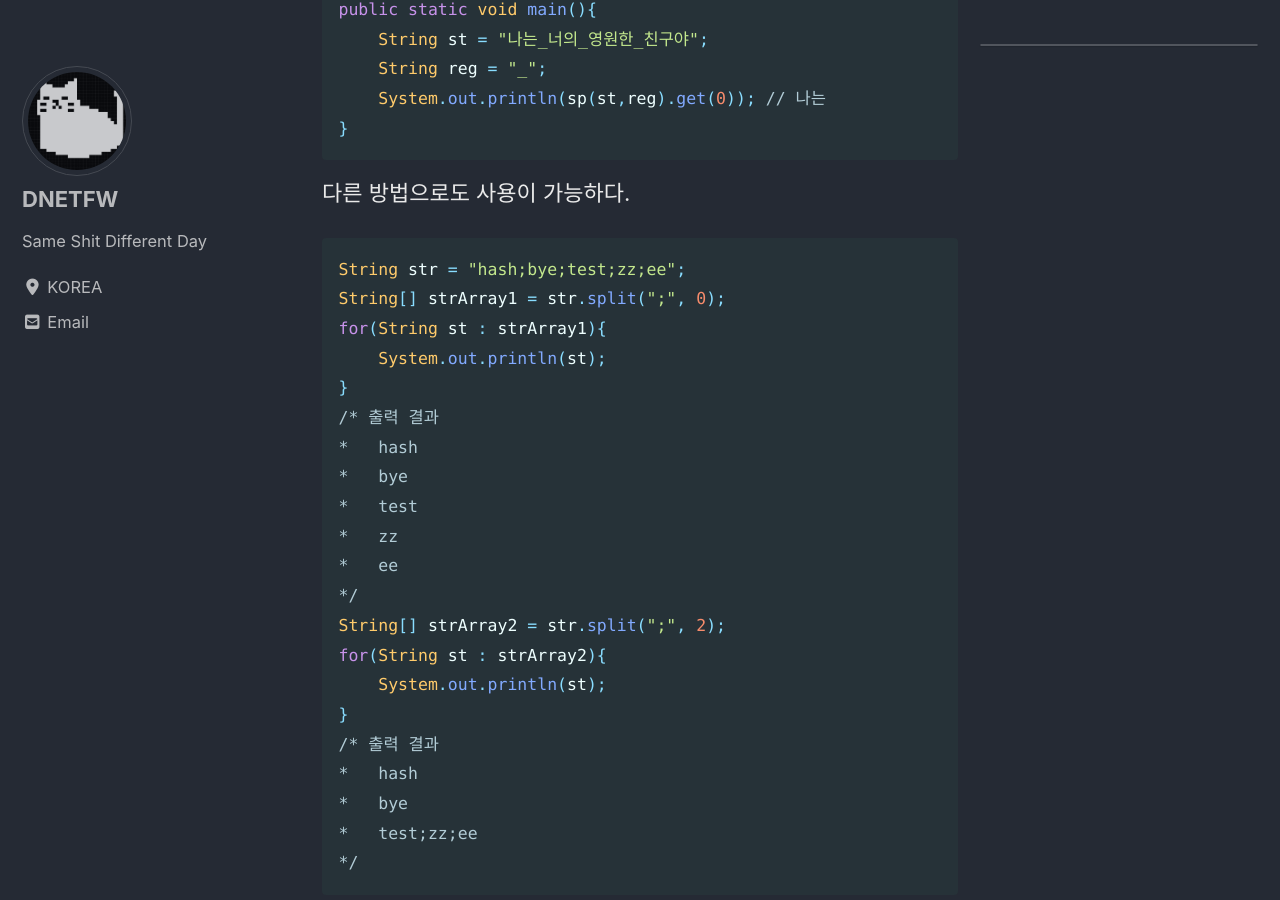
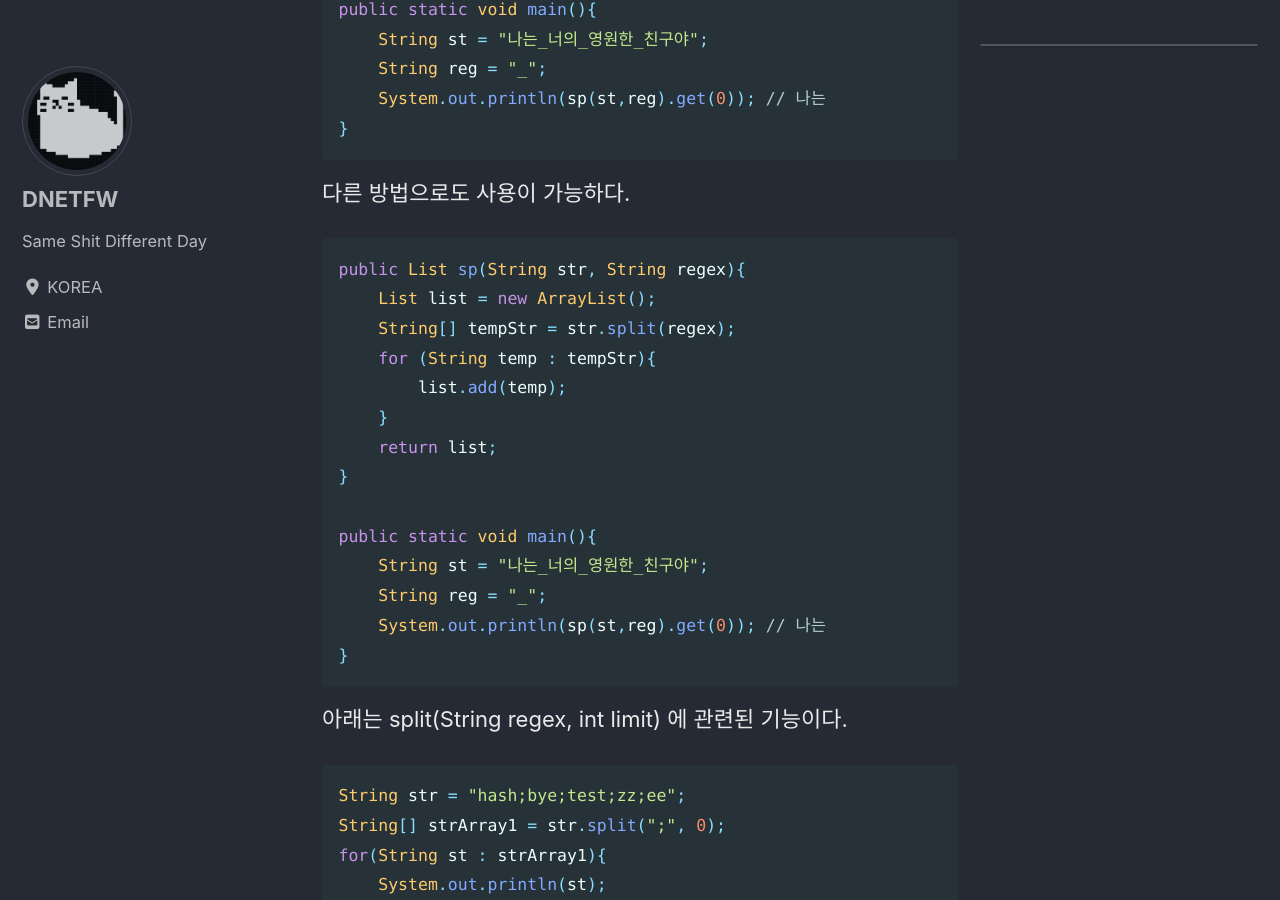
Before and after one commit to dnetfw/dnetfw.github.io, a Jekyll site: the page built from _posts/2020-01-06-01_javaSplit.md, in a window 1280 px wide and 900 px high, scrolled down 960 px. Built offline with Jekyll 4.4.1, drawn with Linux system fonts in a browser that asks for light colours; cached includes are drawn as plain includes; nearby versions of some CDN libraries; some of the changed text lies outside the part shown.

Commit message:
javasplit ver03

````diff
--- a/_posts/2020-01-06-01_javaSplit.md
+++ b/_posts/2020-01-06-01_javaSplit.md
@@ -47,6 +47,25 @@ public static void main(){
 다른 방법으로도 사용이 가능하다.
 
 ```java
+public List sp(String str, String regex){
+    List list = new ArrayList();
+    String[] tempStr = str.split(regex);
+    for (String temp : tempStr){
+        list.add(temp);
+    }
+    return list;
+}
+
+public static void main(){
+    String st = "나는_너의_영원한_친구야";
+    String reg = "_";
+    System.out.println(sp(st,reg).get(0)); // 나는
+}
+```
+
+아래는 split(String regex, int limit) 에 관련된 기능이다.
+
+```java
 String str = "hash;bye;test;zz;ee";
 String[] strArray1 = str.split(";", 0);
 for(String st : strArray1){
````
Also changed, not shown: other parts of _posts/2020-01-06-01_javaSplit.md (+1 -1 lines).
